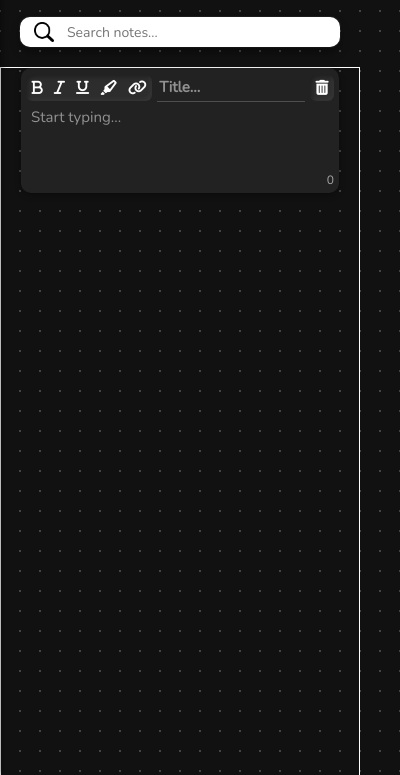
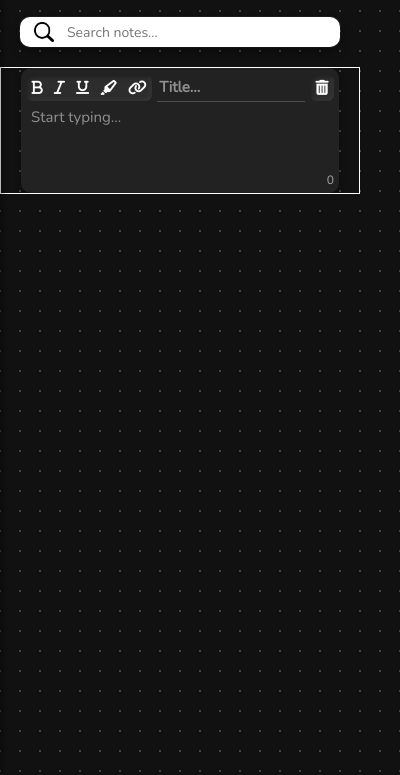
Before and after one commit to syntoniousrex/Quick-notes-extension, a browser extension: page popup.html in a window 400 px wide. Shown: the part 69-844 px from the top of the page. Drawn offline with nearby package versions, Linux system fonts and the light colour scheme.

Commit message:
Adjust note spacing and popup sizing

```diff
--- a/index.css
+++ b/index.css
@@ -1,5 +1,7 @@
 :root {
     --main-color: rgb(30, 30, 30);
+    --grid-unit: 20px;
+    --note-min-height: 125px;
 }
 .shadow {
     box-shadow:
@@ -34,11 +36,11 @@ body {
     font-family: 'Segoe UI', sans-serif;
     background-color: #111;
     background-image: radial-gradient(circle, #444 1px, transparent 0);
-    background-size: 20px 20px;
+    background-size: var(--grid-unit) var(--grid-unit);
     /* Shift the pattern by half the grid size so that the
        first dot sits at the origin rather than in the centre
        of the first tile. */
-    background-position: -10px -10px;
+    background-position: calc(var(--grid-unit) / -2) calc(var(--grid-unit) / -2);
     display: flex;
     flex-direction: column;
     align-items: center;
@@ -115,13 +117,15 @@ body.light-mode .slider {
 
 .mainBox {
     width: 100%;
-    min-height: 100vh;
     margin: 20px 0;
     padding-left: 20px;
     padding-right: 20px;
     display: flex;
     flex-direction: column;
-    gap: 16px;
+    gap: var(--grid-unit);
+    min-height: var(--note-min-height);
+    max-height: calc(var(--note-min-height) * 3 + var(--grid-unit) * 2);
+    overflow-y: auto;
     border-width: 1px;
     border-color: white;
     border-style: solid;
@@ -180,9 +184,8 @@ body.light-mode .slider {
 .note {
     position: relative;
     width: 100%;
-    min-height: 125px;
+    min-height: var(--note-min-height);
     padding: 5px;
-    margin-bottom: 12px;
     background-color: #222;
     border-radius: 10px;
     box-shadow: 0 2px 6px rgba(0, 0, 0, 0.3);
```
